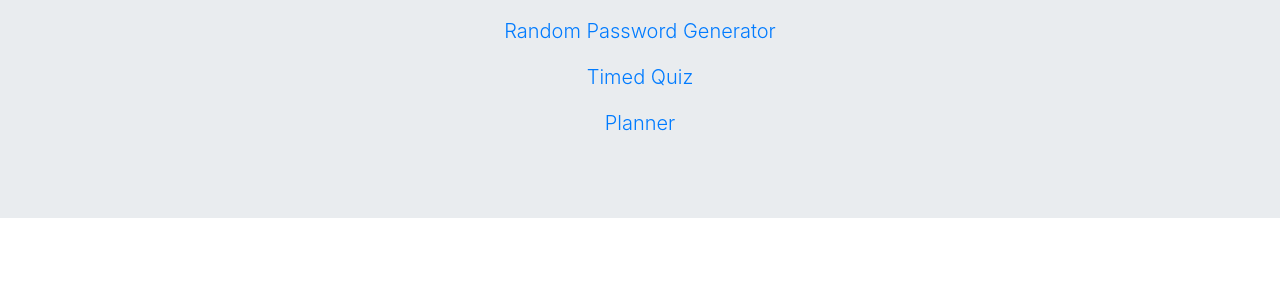
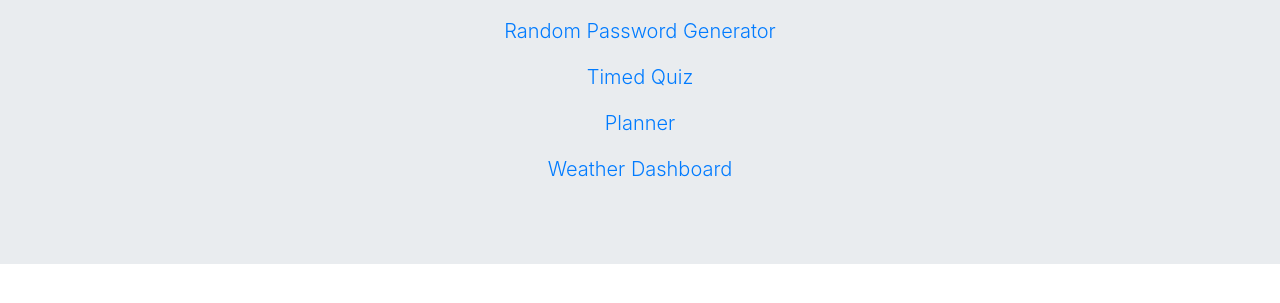
Before and after one commit to Jslota25/portfolio, a plain HTML site: page portfolio.html in a window 1280 px wide. Shown: the part 225-528 px from the top of the page. Drawn offline with nearby package versions, Linux system fonts and the light colour scheme.

Commit message:
Added weather app

```diff
--- a/portfolio.html
+++ b/portfolio.html
@@ -42,6 +42,7 @@
               <p class="lead"><a href="https://jslota25.github.io/random-password-generator">Random Password Generator</a></p>
               <p class="lead"><a href="https://jslota25.github.io/timed-quiz/">Timed Quiz</a></p>
               <p class="lead"><a href="https://jslota25.github.io/planner/">Planner</a></p>
+              <p class="lead"><a href="https://jslota25.github.io/WeatherDashboard/">Weather Dashboard</a></p>
             </div>
           </div>
 
```
